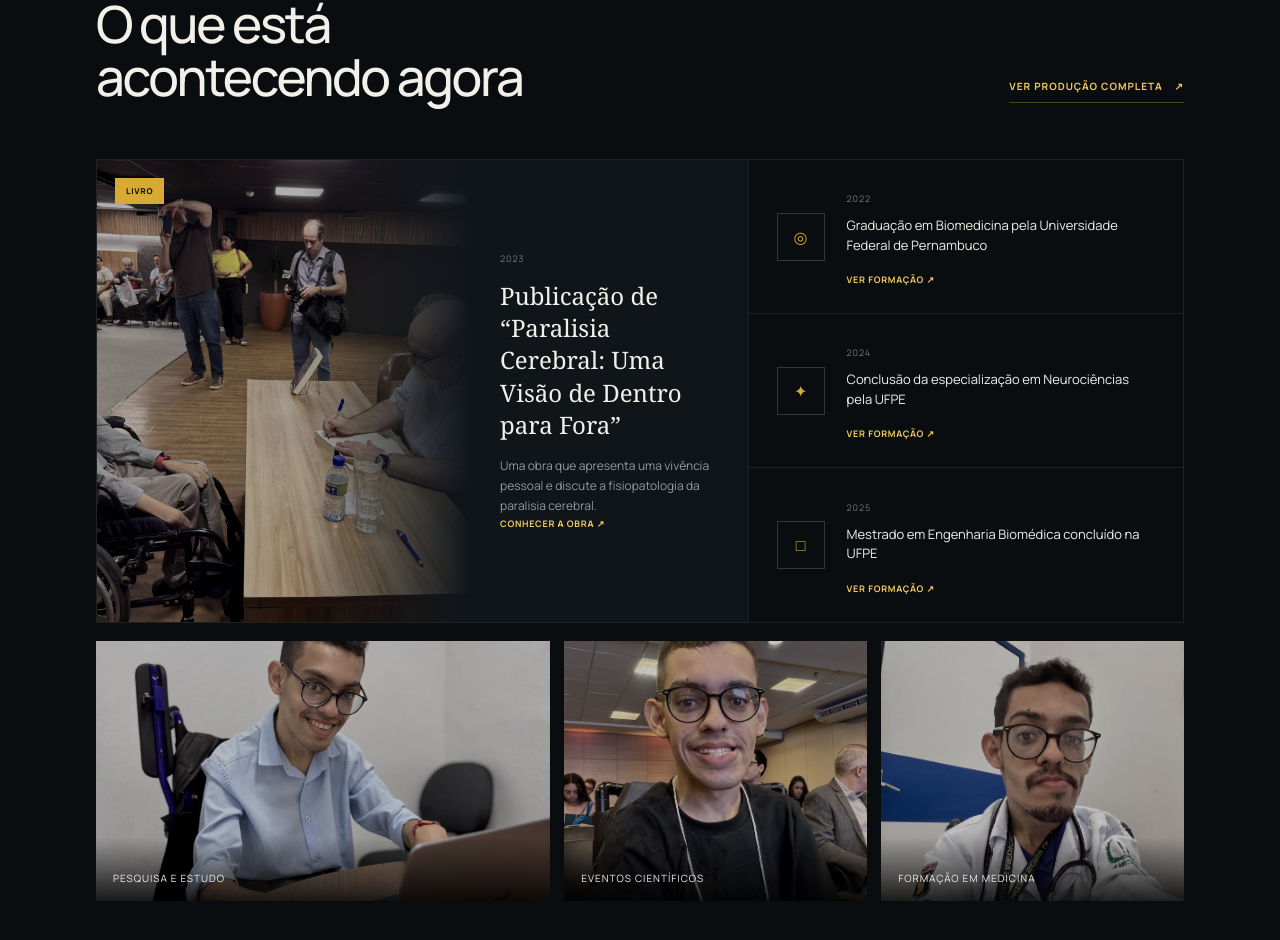
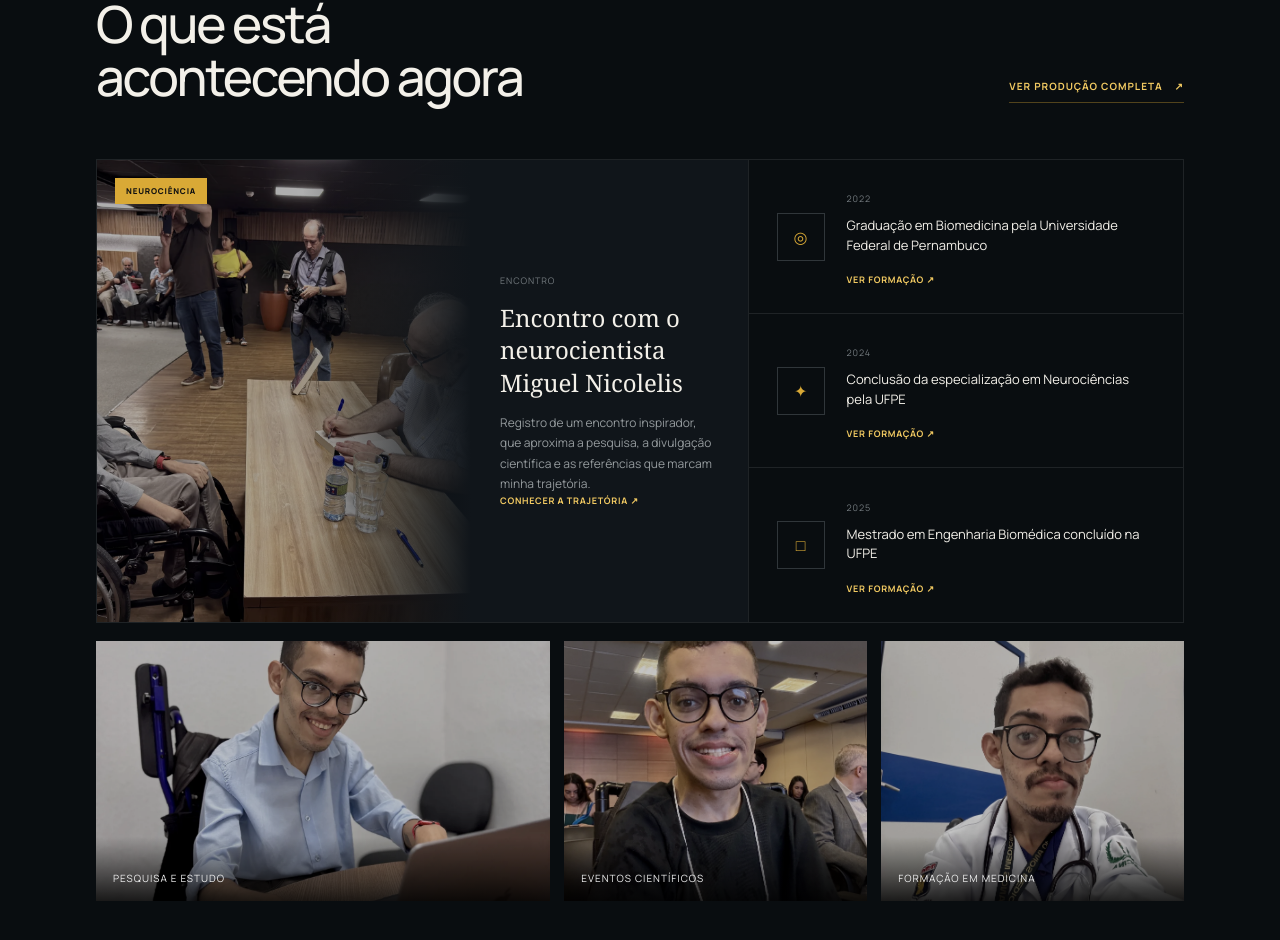
Before and after one commit to DrLucasPCD/site-Profissional-Lucas-Albuquerque, a Next.js app: page / in a window 1280 px wide. Shown: the part 3560-4500 px from the top of the page. Built offline with nearby package versions, Linux system fonts and the light colour scheme.

Commit message:
Correct Miguel Nicolelis event caption

```diff
--- a/app/page.tsx
+++ b/app/page.tsx
@@ -150,8 +150,8 @@ export default function Home() {
         </div>
         <div className="updates-grid reveal">
           <article className="featured-update">
-            <div className="update-image"><img src="/lucas-book-event.webp" alt="Lucas Albuquerque em evento de lançamento de livro" loading="lazy" /><span>Livro</span></div>
-            <div><time>2023</time><h3>Publicação de “Paralisia Cerebral: Uma Visão de Dentro para Fora”</h3><p>Uma obra que apresenta uma vivência pessoal e discute a fisiopatologia da paralisia cerebral.</p><a href={amazonUrl} target="_blank" rel="noreferrer">Conhecer a obra <Arrow /></a></div>
+            <div className="update-image"><img src="/lucas-book-event.webp" alt="Lucas Albuquerque com o neurocientista Miguel Nicolelis em um evento" loading="lazy" /><span>Neurociência</span></div>
+            <div><time>Encontro</time><h3>Encontro com o neurocientista Miguel Nicolelis</h3><p>Registro de um encontro inspirador, que aproxima a pesquisa, a divulgação científica e as referências que marcam minha trajetória.</p><a href={lattesUrl} target="_blank" rel="noreferrer">Conhecer a trajetória <Arrow /></a></div>
           </article>
           <div className="update-list">
             <article><span className="update-icon">◎</span><div><time>2022</time><h3>Graduação em Biomedicina pela Universidade Federal de Pernambuco</h3><a href={lattesUrl} target="_blank" rel="noreferrer">Ver formação <Arrow /></a></div></article>
```
